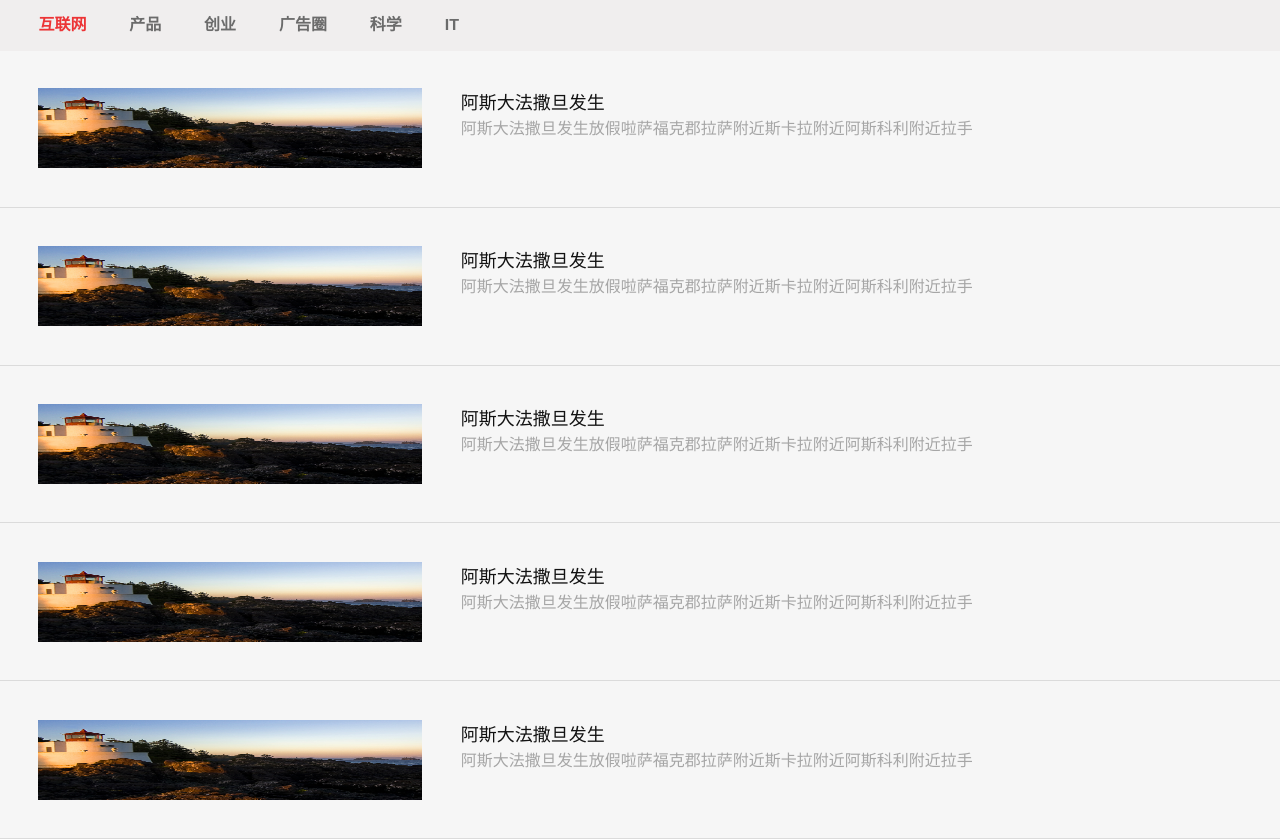
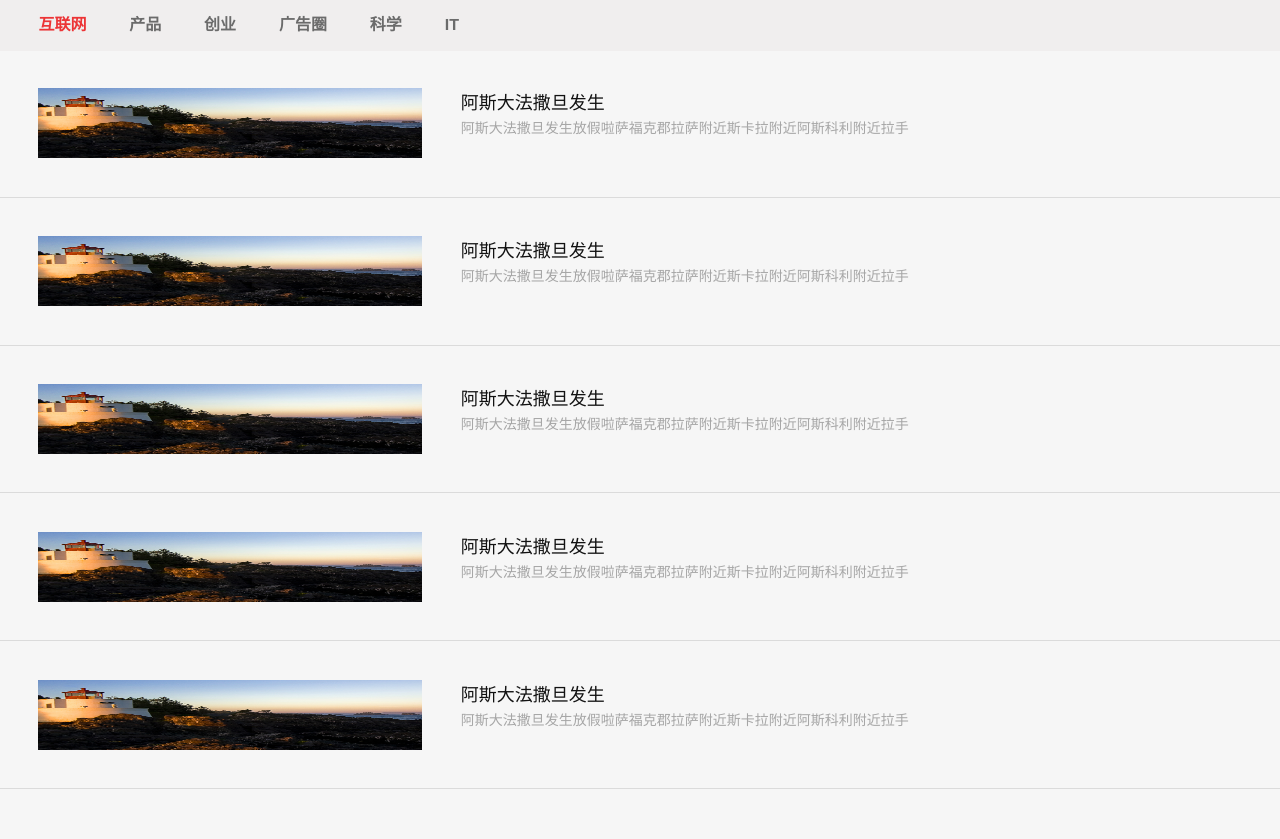
Before and after one commit to wulanyyc/mobile, a plain HTML site: page menu.html in a window 1280 px wide. After the commit the page ends 800 px from the top, so only its background shows below. Drawn offline with Linux system fonts and the light colour scheme.

Commit message:
样式调整

```diff
--- a/menu.html
+++ b/menu.html
@@ -17,7 +17,7 @@
         background-color:#f6f6f6;
     }
     ul{
-        position:absolute;
+        position:fixed;
         top:0;
         left:0;
         width:100%;
@@ -56,7 +56,7 @@
 
     .item{
         width:100%;
-        height:80px;
+        height:70px;
         padding:3%;
         position:relative;
         border-bottom:1px solid #dbdbdb;
@@ -87,9 +87,9 @@
 
     .desc{
         color:#a6a6a6;
-        font-size:16px;
-        line-height:22px;
-        height:50px;
+        font-size:14px;
+        line-height:20px;
+        height:40px;
         overflow:hidden;
         word-wrap: break-word;
         word-break: normal;
```
